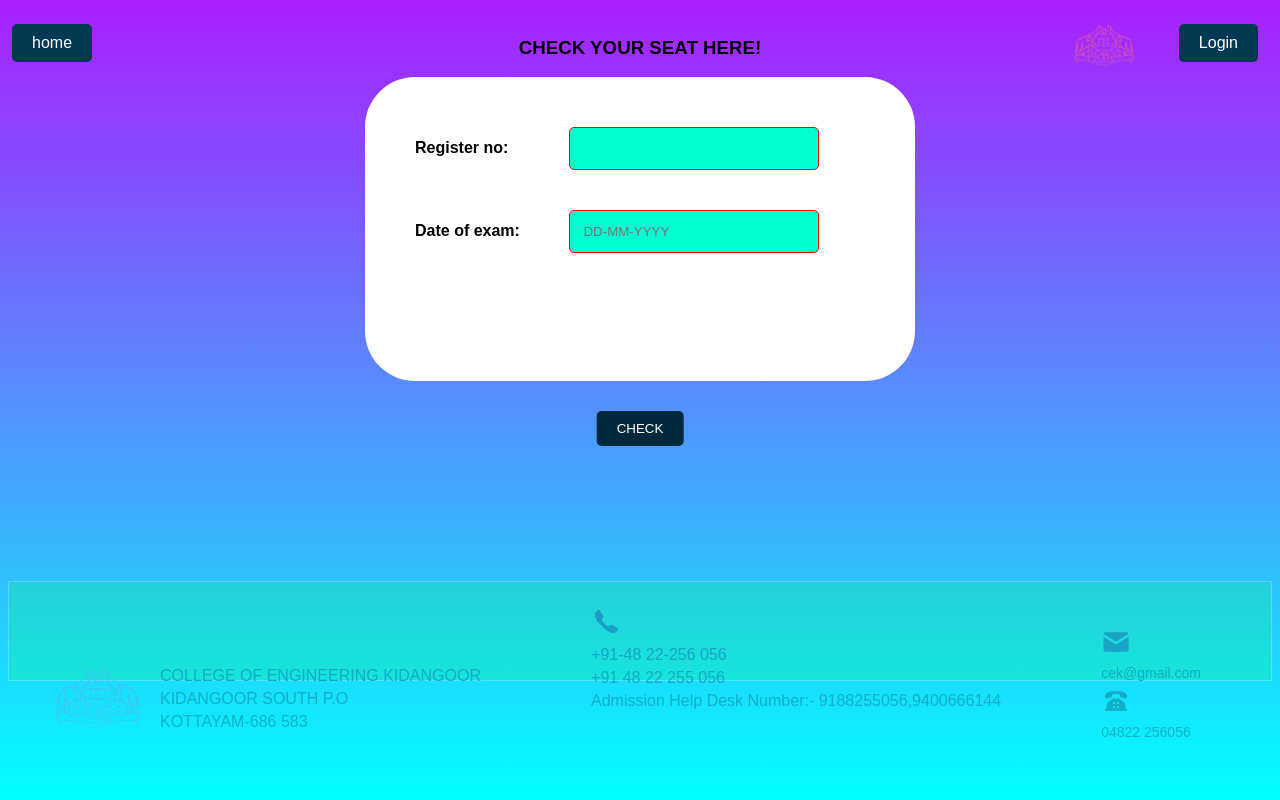
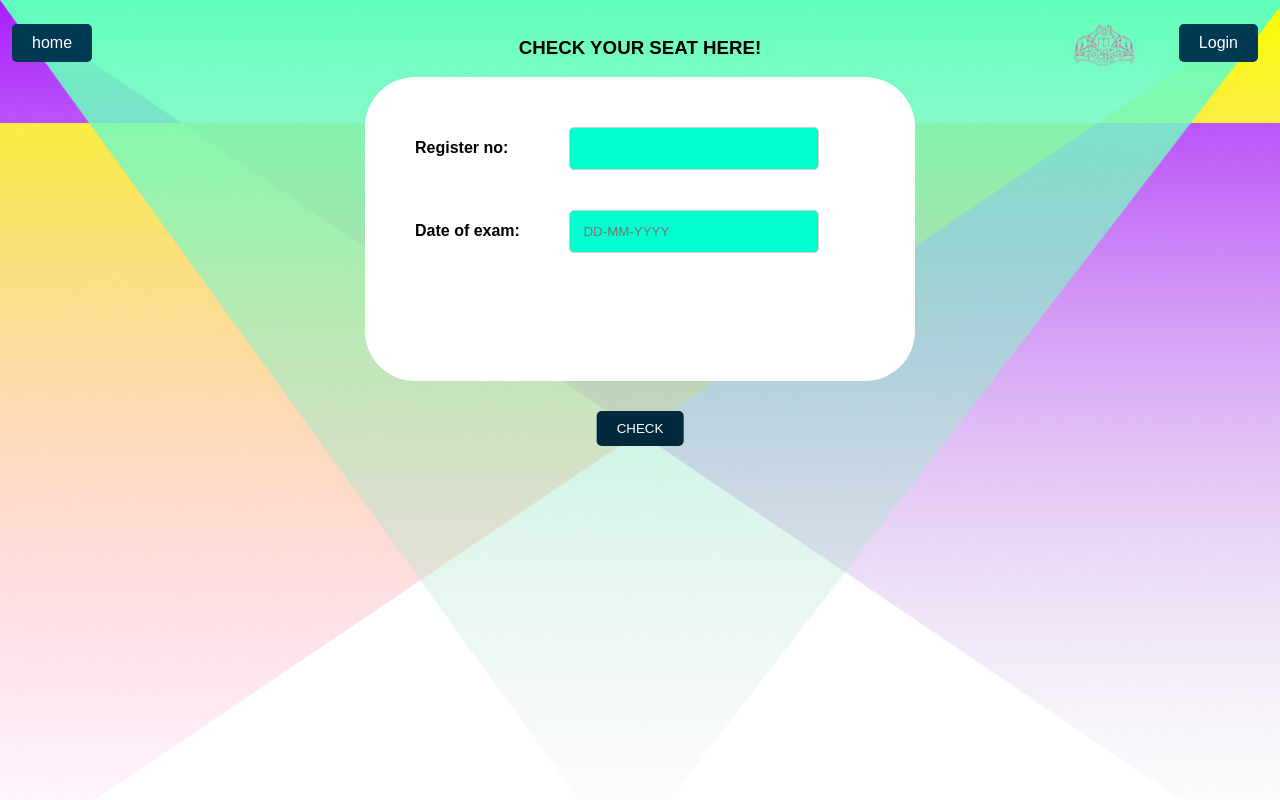
Before and after one commit to Kkiirraan/MINIPROJECT, a Flask app: page / in a window 1280 px wide. Run offline with Flask 3, Linux system fonts and the light colour scheme.

Commit message:
before otp

```diff
--- a/app.py
+++ b/app.py
@@ -26,7 +26,11 @@ def home():
 
     return render_template('home.html',logged_in=False)
 
+@app.route('/successsignin',methods=['POST','GET'])
+def successlog():
 
+
+    return render_template('signupsucess.html')
 @app.route('/login',methods=['GET','POST'])
 def login():
     noaccount = session.pop('noaccount', '')
@@ -117,6 +121,8 @@ def signup():
                    mycursor.execute(sql,val)
                    mydb.commit()
 
+                   response = {"redirect": True}
+                   return jsonify(response)
                    return render_template('signupsucess.html')
                  else:
                      response = {'accountalready': 'Account already exists'}
@@ -156,7 +162,7 @@ def log():
         if result:
              hashed_password = result[0].encode('utf-8')
              if bcrypt.checkpw(password, hashed_password):
-                  session['id'] = name
+                  session['id'] = name.capitalize()
                   print(session['id'])
 
                   response = {"redirect": True}
--- a/static/css/addroom.css
+++ b/static/css/addroom.css
@@ -1,7 +1,9 @@
 
         body {
-            font-family: Arial, sans-serif;
-            background: linear-gradient(hsl(277, 100%, 56%), rgba(255, 255, 255, 0));
+
+            background-image: url('/static/yyyy\ \(1\).jpg');
+            background-size: cover;
+            background-repeat: no-repeat;
         }
         #submit {
             background-color: #007bff;
--- a/static/css/dashboard.css
+++ b/static/css/dashboard.css
@@ -1,3 +1,5 @@
 body{
-    background: linear-gradient(hsl(277, 100%, 56%), rgba(255, 255, 255, 0));
+    background-image: url('/static/yyyy\ \(1\).jpg');
+            background-size: cover;
+            background-repeat: no-repeat;
 }
--- a/static/css/style.css
+++ b/static/css/style.css
@@ -11,15 +11,14 @@ form {
 h1 {
     text-align: center;
 }
-h3 {
-    font-family: Arial, sans-serif;
-}
+
 .form-row {
     margin:auto;
     align-items: center;
     align-content: center;
     padding-top: 10px;
     position: relative;
+
 }
 
 label {
@@ -77,8 +76,10 @@ input[type="text"] {
 body {
     align-items: center;
     font-family: Arial, sans-serif;
+    background-image: url('/static/yyyy\ \(1\).jpg');
+    background-size: cover;
+    background-repeat: no-repeat;
 
-    background: linear-gradient(hsl(277, 100%, 56%), rgba(149, 36, 36, 0));
     opacity: 1;
     position: relative;
     top: 0px;
@@ -183,9 +184,7 @@ tr:hover {
     margin: 10px;
 }
 
-input:invalid {
-    border-color: red;
-}
+
 .w{
   color: red;
   font-size: 10px;
--- a/templates/addroom.html
+++ b/templates/addroom.html
@@ -59,7 +59,7 @@
             <br><br>
             <p>Maximum number of students you can allot :<span id="result"></span></p>
             <br>
-            <label for="tot_std">Total number of students you want tot allot:</label>
+            <label for="tot_std">Total number of students you want to allot:</label>
             <input type="text" id="tot_std" name="tot_std" required oninput="validate();check()">
             <br>
             <p id="message"></p>
--- a/templates/home.html
+++ b/templates/home.html
@@ -46,42 +46,8 @@
     </div>
 
 </form>
-<div class="wrapper">
-  <div class="container">
-<div class="group">
-  <div class="align-right">
-      <div class="img333">
-          <img src="{{ url_for('static', filename='v3_63.png') }}" alt="collegelogo" class="img2">
-      </div>
-      <ul>
 
-           <li>COLLEGE OF ENGINEERING KIDANGOOR</li>
-           <li>KIDANGOOR SOUTH P.O</li>
-           <li>KOTTAYAM-686 583</li>
-          </ul>
-  </div>
-  <div class="align-center">
-      <ul>
-          <li><img src="{{ url_for('static', filename='v4_108.png') }}" alt="mobilephone" class="img3"></li>
-          <li>+91-48 22-256 056</li>
-          <li>+91 48 22 255 056</li>
-          <li>Admission Help Desk Number:- 9188255056,9400666144</li>
-      </ul>
-  </div>
 
-  <div class="align-left">
-      <ul>
-          <li><img src="{{ url_for('static', filename='v4_107.png') }}" alt="mail" class="img3"> </li>
-          <li>cek@gmail.com</li>
-          <li><img src="{{ url_for('static', filename='v4_106.png') }}" alt="telephone" class="img3"></li>
-          <li>04822 256056</li>
-      </ul>
-  </div>
-
-</div>
-
-</div>
-</div>
 
 
     <script src="https://code.jquery.com/jquery-3.6.4.min.js"></script>
--- a/templates/signup.html
+++ b/templates/signup.html
@@ -145,6 +145,11 @@
                     $("#incorrectdate").text(response.incorrectdate);
                     $("#doesnotmatch").text(response.doesnotmatch);
                     $("#incorrectid").text(response.incorrectid);
+                    if (response.redirect) {
+                      window.location.href = "{{ url_for('successlog') }}";
+                  } else {
+                      $("#noaccount").text(response.noaccount);
+                  }
                 },
 
                 error: function(response) {
--- a/templates/signupsucess.html
+++ b/templates/signupsucess.html
@@ -9,7 +9,10 @@
         display: flex;
         align-items: center;
         justify-content: center;
-        background-color: #f8f8f8;
+        background-image: url('/static/yyyy\ \(1\).jpg');
+    background-size: cover;
+    background-repeat: no-repeat;
+            background-attachment: fixed;
       }
 
       /* Style for the form container */
--- a/templates/viewalloted.html
+++ b/templates/viewalloted.html
@@ -4,6 +4,7 @@
     <title>List of Rooms</title>
     <link rel="stylesheet" type="text/css" href="{{ url_for('static', filename='css/viewalloted.css') }}">
     <link href="https://fonts.googleapis.com/css?family=Poppins&amp;display=swap" rel="stylesheet">
+
 </head>
 <body>
     {% include 'nav2.html' %}
```
Also changed, not shown: static/css/allot.css (+6 -4 lines), static/css/allotedstddetails.css (+5 -3 lines), static/css/count.css (+5 -3 lines), static/css/login.css (+10 -4 lines), static/css/signup.css (+5 -2 lines), static/css/viewalloted.css (+5 -3 lines), static/css/viewroom.css (+5 -3 lines), templates/login.html (+6 -6 lines), static/yyyy (1).jpg (added).
